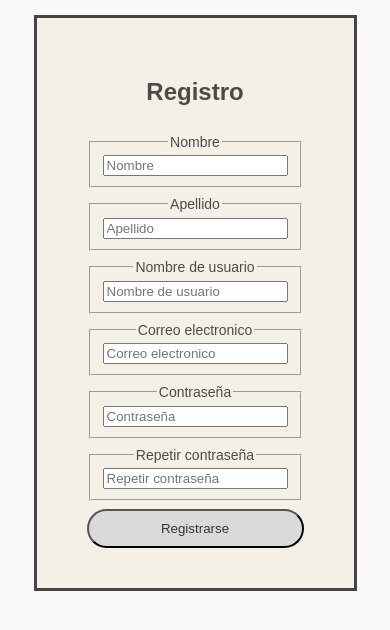
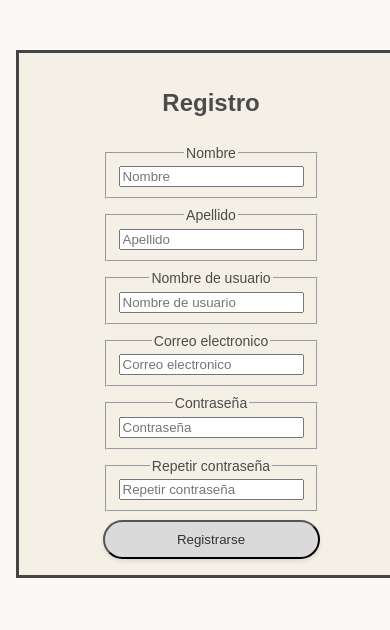
Before and after one commit to iMagmel/Pagina-web-dw, a PHP site: page /register.html in a window 390 px wide. Shown: the top 630 px of the page. Run offline with PHP 8.4, Linux system fonts and the light colour scheme.

Commit message:
responsive-a-medias

```diff
--- a/index.html
+++ b/index.html
@@ -12,7 +12,7 @@
     <header>
         <h1>CalmaTurnos</h1>
         <nav class="nav-links">
-            <a href="PedirTurno.html" class="Turno-btn">Pedir Turno</a>
+            <a href="PedirTurno.html" class="log-btn" id="Turno-btn">Pedir Turno</a>
             <a href="login.html" class="log-btn">Iniciar sesión</a>
             <a href="register.html" class="log-btn">Registrarse</a>
         </nav>
--- a/style.css
+++ b/style.css
@@ -1,87 +1,115 @@
-body{
+/* General reset and setup */
+html {
+    font-size: 16px; /* 1rem = 16px */
+}
+
+body {
     margin: 0;
     padding: 0;
     box-sizing: border-box;
-    font-family: "poppins", sans-serif;
-    background-color: #FAF9F7;
-}
-.main-register{
-    display: flex;
-    justify-content: center;
-    padding: 15px;
+    font-family: "Poppins", sans-serif;
     background-color: #FAF9F7;
 }
 
-.main-login{
+/* Containers */
+.main-register,
+.main-login {
     display: flex;
     justify-content: center;
-    padding-top: 150px;
+    padding-top: 3.125rem; /* 50px */
     background-color: #FAF9F7;
-
 }
 
-.form-login{
-    border: 3px solid #444;
+.main-login {
+    padding-top: 9.375rem; /* 150px */
+}
+
+/* Form Styling */
+.form-login {
+    border: 0.1875rem solid #444; /* 3px */
     display: grid;
-    gap: 8px;
-    max-width: 500px;
-    padding: 40px 50px;
+    gap: 0.5rem;
+    max-width: 31.25rem; /* 500px */
+    width: 100%;
+    padding: 1.25rem 3.125rem; /* 20px 50px */
     justify-content: center;
     align-items: center;
     text-align: center;
     background-color: #F5F0E6;
 }
-.form-login h2{
+
+.form-login h2 {
     color: #4B4B4B;
 }
 
-legend{
+/* Text styling */
+legend {
     color: #4B4B4B;
-    font-size: 14px;
-}
-#cc-login{
-    color: #C3B8D9;
-    font-size: 14px;
-    position: relative;
-    right: 75px;
+    font-size: 0.875rem; /* 14px */
 }
 
-#forget-login{
+#cc-login,
+#forget-login {
     color: #C3B8D9;
-    font-size: 14px;
+    font-size: 0.875rem;
     position: relative;
-    top: -22px;
-    left: 50px;
 }
 
-.submit{
+#cc-login {
+    right: 4.6875rem; /* 75px */
+}
+
+#forget-login {
+    top: -1.375rem; /* -22px */
+    left: 3.125rem; /* 50px */
+}
+
+/* Buttons */
+.submit,
+.log-btn,
+#Turno-btn {
+    padding: 0.6rem 1rem;
+    border-radius: 1.25rem; /* 20px */
+    transition: background-color 0.3s;
+    box-shadow: 0 0.125rem 0.25rem rgba(0, 0, 0, 0.1); /* 2px 4px */
+}
+
+.submit, .log-btn {
     background-color: #DADADA;
     color: #333;
-    padding: 0.6rem 1rem;
-    border-radius: 20px;
-    transition: background-color 0.3s;
 }
 
-.submit:hover{
+.submit:hover, .log-btn:hover {
     background-color: #BFBFBF;
 }
 
+#Turno-btn {
+    background-color: #A8C9C9;
+    color: white;
+    padding: 0.6rem 1.2rem;
+}
+
+#Turno-btn:hover {
+    background-color: #7AA7A7;
+}
+
+/* Header */
 header {
-      display: flex;
+    display: flex;
+    flex-wrap: wrap;
     justify-content: space-between;
     align-items: center;
     padding: 1rem 2rem;
     background-color: #F5F0E6;
-    box-shadow: 0 2px 4px rgba(0, 0, 0, 0.1);
+    box-shadow: 0 0.125rem 0.25rem rgba(0, 0, 0, 0.1);
 }
 
 header h1 {
     font-size: 2rem;
-    margin: 10px;
+    margin: 0.625rem;
     padding: 0.5rem;
     color: #333;
     text-align: center;
-    font-family: "poppins", sans-serif;
 }
 
 .nav-links a {
@@ -89,45 +117,21 @@ header h1 {
     text-decoration: none;
 }
 
-.Turno-btn {
-    background-color: #A8C9C9;
-    color: white;
-    padding: 0.6rem 1.2rem;
-    border-radius: 20px;
-    transition: background-color 0.3s;
-    box-shadow: 0 2px 4px rgba(0, 0, 0, 0.1);
-}
-
-.Turno-btn:hover {
-    background-color: #7AA7A7;
-}
-
-.log-btn {
-    background-color: #DADADA;
-    color: #333;
-    padding: 0.6rem 1rem;
-    border-radius: 20px;
-    transition: background-color 0.3s;
-    box-shadow: 0 2px 4px rgba(0, 0, 0, 0.1);
-}
-
-.log-btn:hover {
-    background-color: #BFBFBF;
-}
-
-
+/* Main Content */
 main {
     display: grid;
     gap: 2rem;
     padding: 2rem;
-    max-width: 1000px;
+    max-width: 62.5rem; /* 1000px */
+    width: 100%;
     margin: 0 auto;
 }
 
+/* Sections */
 section {
     background-color: #FFFFFF;
-    border-radius: 15px;
-    box-shadow: 0 4px 10px rgba(0, 0, 0, 0.08);
+    border-radius: 0.9375rem; /* 15px */
+    box-shadow: 0 0.25rem 0.625rem rgba(0, 0, 0, 0.08); /* 4px 10px */
     padding: 2rem;
     transition: transform 0.2s ease;
 }
@@ -136,15 +140,13 @@ section:hover {
     transform: scale(1.01);
 }
 
-
 section h2 {
     font-size: 1.8rem;
     color: #5A7D9A;
     margin-bottom: 1rem;
-    border-left: 5px solid #A8C9C9;
+    border-left: 0.3125rem solid #A8C9C9; /* 5px */
     padding-left: 0.5rem;
 }
-
 
 section ul,
 section ol {
@@ -153,7 +155,6 @@ section ol {
     line-height: 1.6;
 }
 
-
 section p {
     font-size: 1rem;
     line-height: 1.8;
@@ -161,11 +162,9 @@ section p {
     margin-bottom: 1rem;
 }
 
-
 #terapeutas li {
     margin-bottom: 0.5rem;
 }
-
 
 #contacto a {
     color: #5A7D9A;
@@ -176,6 +175,7 @@ section p {
     color: #7AA7A7;
 }
 
+/* Footer */
 footer {
     background-color: #F5F0E6;
     color: #4B4B4B;
@@ -187,5 +187,28 @@ footer {
 }
 
 footer p {
-    margin: 0;
+    color: #333;
+    text-align: center;
+    font-family: "Poppins", sans-serif;
+    font-size: 1.1rem;
 }
+
+
+@media (max-width: 720px) {
+    .form-login {
+        padding: 1rem;
+    }
+
+    header {
+        flex-direction: column;
+        align-items: center;
+    }
+
+    main {
+        padding: 1rem;
+    }
+
+    section h2 {
+        font-size: 1.5rem;
+    }
+}
```
